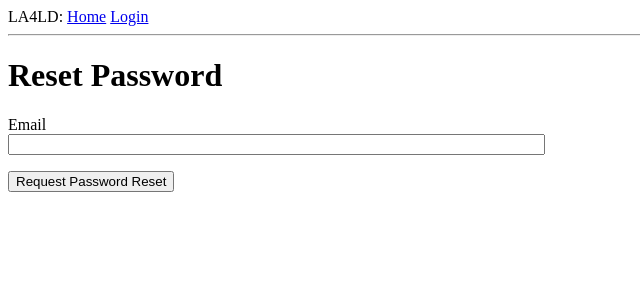
After one commit to eddyvdaker/Zuyd-LA4LD-Dataecosystem, a Flask app: page /reset_password_request in a window 1280 px wide. The commit adds this page. Shown: the top 300 px of the page, without its empty margins (0-640 px from the left). Run offline with Flask 2, Linux system fonts and the light colour scheme.

Commit message:
Added password reset through email

```diff
--- a/app/forms.py
+++ b/app/forms.py
@@ -8,7 +8,7 @@
 
 from flask_wtf import FlaskForm
 from wtforms import StringField, PasswordField, BooleanField, SubmitField
-from wtforms.validators import DataRequired
+from wtforms.validators import DataRequired, Email, EqualTo
 
 
 class LoginForm(FlaskForm):
@@ -16,3 +16,15 @@ class LoginForm(FlaskForm):
     password = PasswordField('Password', validators=[DataRequired()])
     remember_me = BooleanField('Remember Me')
     submit = SubmitField('Sign In')
+
+
+class ResetPasswordRequestForm(FlaskForm):
+    email = StringField('Email', validators=[DataRequired(), Email()])
+    submit = SubmitField('Request Password Reset')
+
+
+class ResetPasswordForm(FlaskForm):
+    password = PasswordField('Password', validators=[DataRequired()])
+    password2 = PasswordField(
+        'Repeat Password', validators=[DataRequired(), EqualTo('password')])
+    submit = SubmitField('Request Password Reset')
--- a/app/routes.py
+++ b/app/routes.py
@@ -10,8 +10,9 @@ from flask import abort, flash, render_template, redirect, url_for, request
 from flask_login import current_user, login_user, logout_user, login_required
 from werkzeug.urls import url_parse
 
-from app import app
-from app.forms import LoginForm
+from app import app, db
+from app.email import send_password_reset_email
+from app.forms import LoginForm, ResetPasswordRequestForm, ResetPasswordForm
 from app.models import User
 
 
@@ -58,6 +59,40 @@ def profile(username):
     if str(user.username) == str(current_user.username):
         user_data = 'abc'
 
-    test_data = f'user.username = {user.username}, current_user.username = {current_user.username}\n' \
-                f'user.username == current_user.username : {user.username == current_user.username}'
-    return render_template('profile.html', user=user, data=user_data, test_data=test_data)
+    test_data = f'user.username = {user.username}, ' \
+                f'current_user.username = {current_user.username}\n' \
+                f'user.username == current_user.username ' \
+                f': {user.username == current_user.username}'
+    return render_template('profile.html', user=user, data=user_data,
+                           test_data=test_data)
+
+
+@app.route('/reset_password_request', methods=['GET', 'POST'])
+def reset_password_request():
+    if current_user.is_authenticated:
+        return redirect(url_for('index'))
+    form = ResetPasswordRequestForm()
+    if form.validate_on_submit():
+        user = User.query.filter_by(email=form.email.data).first()
+        if user:
+            send_password_reset_email(user)
+        flash('Check your email for the instructions to reset your password')
+        return redirect(url_for('login'))
+    return render_template('reset_password_request.html',
+                           title='Reset Password', form=form)
+
+
+@app.route('/reset_password/<token>', methods=['GET', 'POST'])
+def reset_password(token):
+    if current_user.is_authenticated:
+        return redirect(url_for('index'))
+    user = User.verify_reset_password_token(token)
+    if not user:
+        return redirect(url_for('index'))
+    form = ResetPasswordForm()
+    if form.validate_on_submit():
+        user.set_password(form.password.data)
+        db.session.commit()
+        flash('Your password has been reset.')
+        return redirect(url_for('login'))
+    return render_template('reset_password.html', form=form)
--- a/app/templates/login.html
+++ b/app/templates/login.html
@@ -20,5 +20,9 @@
         </p>
         <p>{{ form.remember_me() }}{{ form.remember_me.label }}</p>
         <p>{{ form.submit() }}</p>
+        <p>
+            Forgot Your Password?
+            <a href="{{ url_for('reset_password_request') }}">Click to Reset It</a>
+        </p>
     </form>
 {% endblock %}
--- /dev/null
+++ b/app/templates/reset_password_request.html
@@ -0,0 +1,16 @@
+{% extends "base.html" %}
+
+{% block app_content %}
+    <h1>Reset Password</h1>
+    <form action="" method="post">
+        {{ form.hidden_tag() }}
+        <p>
+            {{ form.email.label }}<br>
+            {{ form.email(size=64) }}<br>
+            {% for error in form.email.errors %}
+                <span style="color: red;">{{ error }}</span>
+            {% endfor %}
+        </p>
+        <p>{{ form.submit() }}</p>
+    </form>
+{% endblock %}
```
Also changed, not shown: app/email.py (+13 -1 lines), app/models.py (+17 -1 lines), app/templates/email/reset_password.html (added, +12 -0 lines), app/templates/email/reset_password.txt (added, +11 -0 lines), app/templates/reset_password.html (added, +23 -0 lines).
